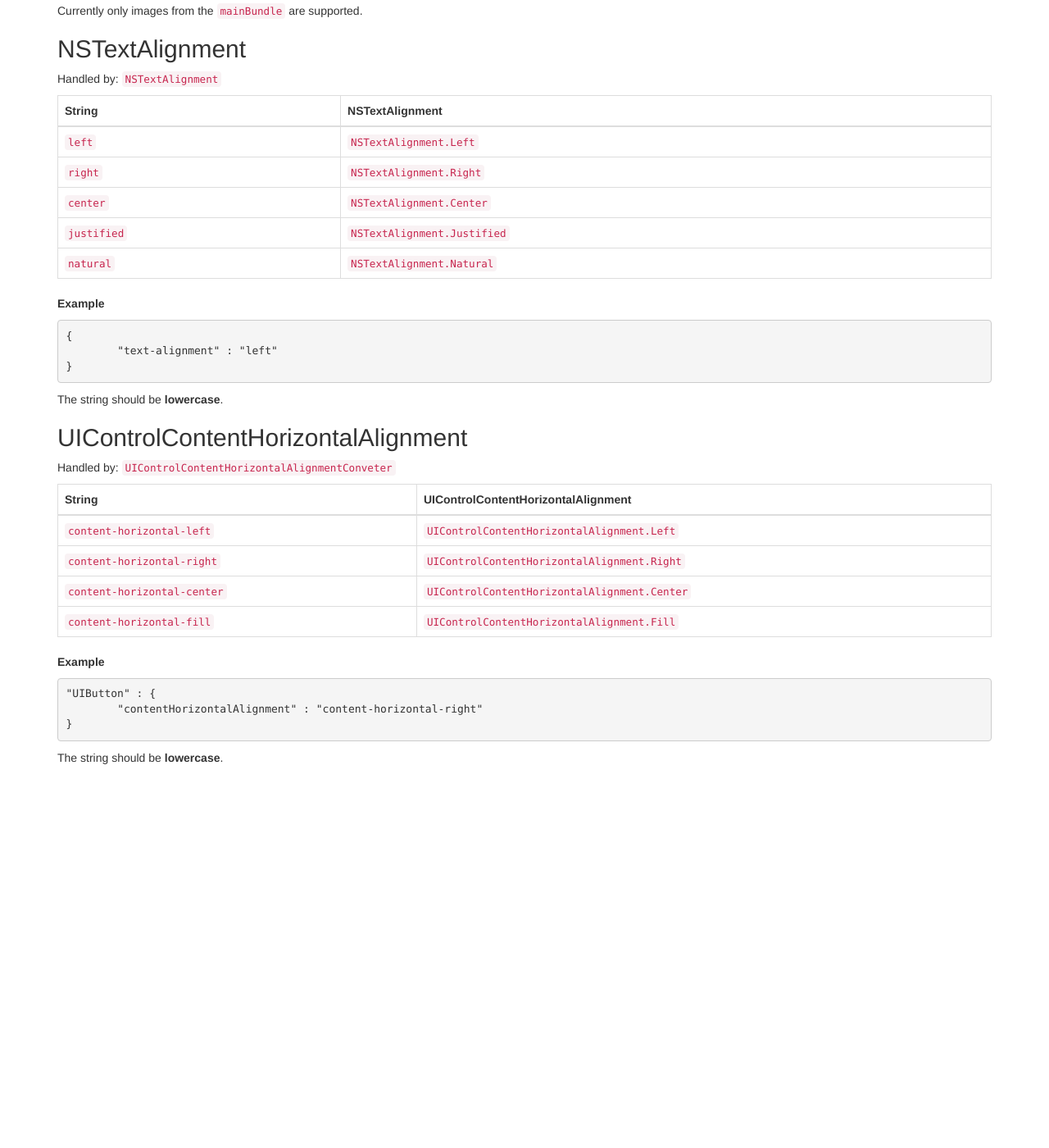
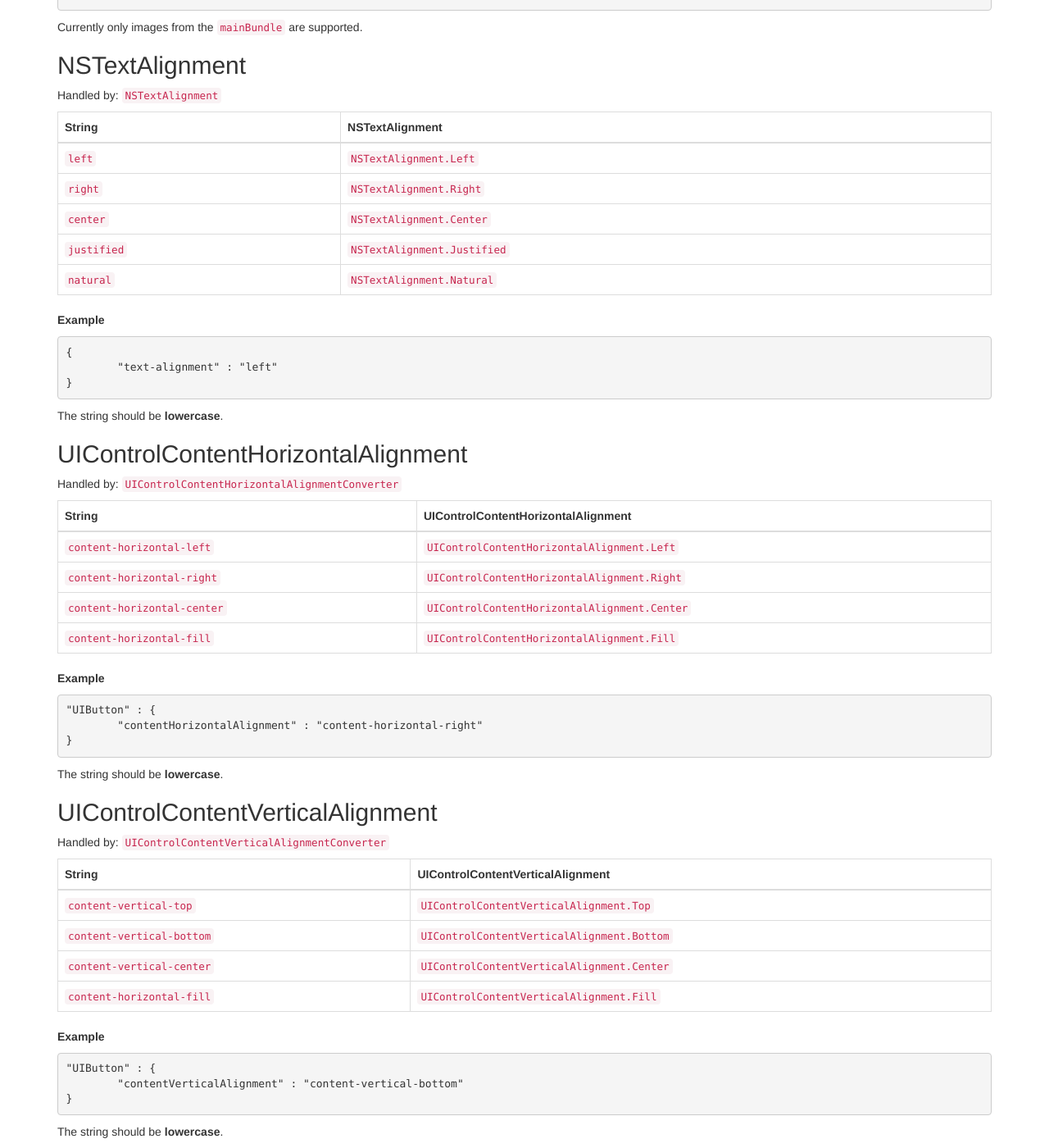
Before and after one commit to depl0y/pixelbits, a Jekyll site: the page built from advanced/converters.md, in a window 1280 px wide and 1400 px high, scrolled down 2184 px. Shown: the whole window at 82% size. Built offline with Jekyll 4.4.1, drawn with Linux system fonts in a browser that asks for light colours; before the commit the page ends 3128 px from its top, so only the background shows below that; some of the changed text lies outside the part shown.

Commit message:
Added UIControlContentVerticalAlignment

```diff
--- a/advanced/converters.md
+++ b/advanced/converters.md
@@ -16,6 +16,7 @@ Currently these are the converters that are supported, but the list could be inf
 5. [UIImage](#UIImage)
 6. [NSTextAlignment](#NSTextAlignment)
 7. [UIControlContentHorizontalAlignment](#UIControlContentHorizontalAlignment)
+8. [UIControlContentVerticalAlignment](#UIControlContentVerticalAlignment)
 
 
 <a name="DictionaryKey"></a>
@@ -147,7 +148,7 @@ The string should be **lowercase**.
 <a name="UIControlContentHorizontalAlignment"></a>
 
 ## UIControlContentHorizontalAlignment
-Handled by: <code>UIControlContentHorizontalAlignmentConveter</code>
+Handled by: <code>UIControlContentHorizontalAlignmentConverter</code>
 
 | String | UIControlContentHorizontalAlignment |
 | ------ | -------------- |
@@ -164,3 +165,24 @@ Handled by: <code>UIControlContentHorizontalAlignmentConveter</code>
 {% endhighlight %}
 
 The string should be **lowercase**.
+
+<a name="UIControlContentVerticalAlignment"></a>
+
+## UIControlContentVerticalAlignment
+Handled by: <code>UIControlContentVerticalAlignmentConverter</code>
+
+| String | UIControlContentVerticalAlignment |
+| ------ | -------------- |
+| `content-vertical-top` | `UIControlContentVerticalAlignment.Top` |
+| `content-vertical-bottom` | `UIControlContentVerticalAlignment.Bottom` |
+| `content-vertical-center` | `UIControlContentVerticalAlignment.Center` |
+| `content-horizontal-fill` | `UIControlContentVerticalAlignment.Fill` |
+
+**Example**
+{% highlight JS %}
+"UIButton" : {
+	"contentVerticalAlignment" : "content-vertical-bottom"
+}
+{% endhighlight %}
+
+The string should be **lowercase**.
```
Also changed, not shown: 2 other files.
